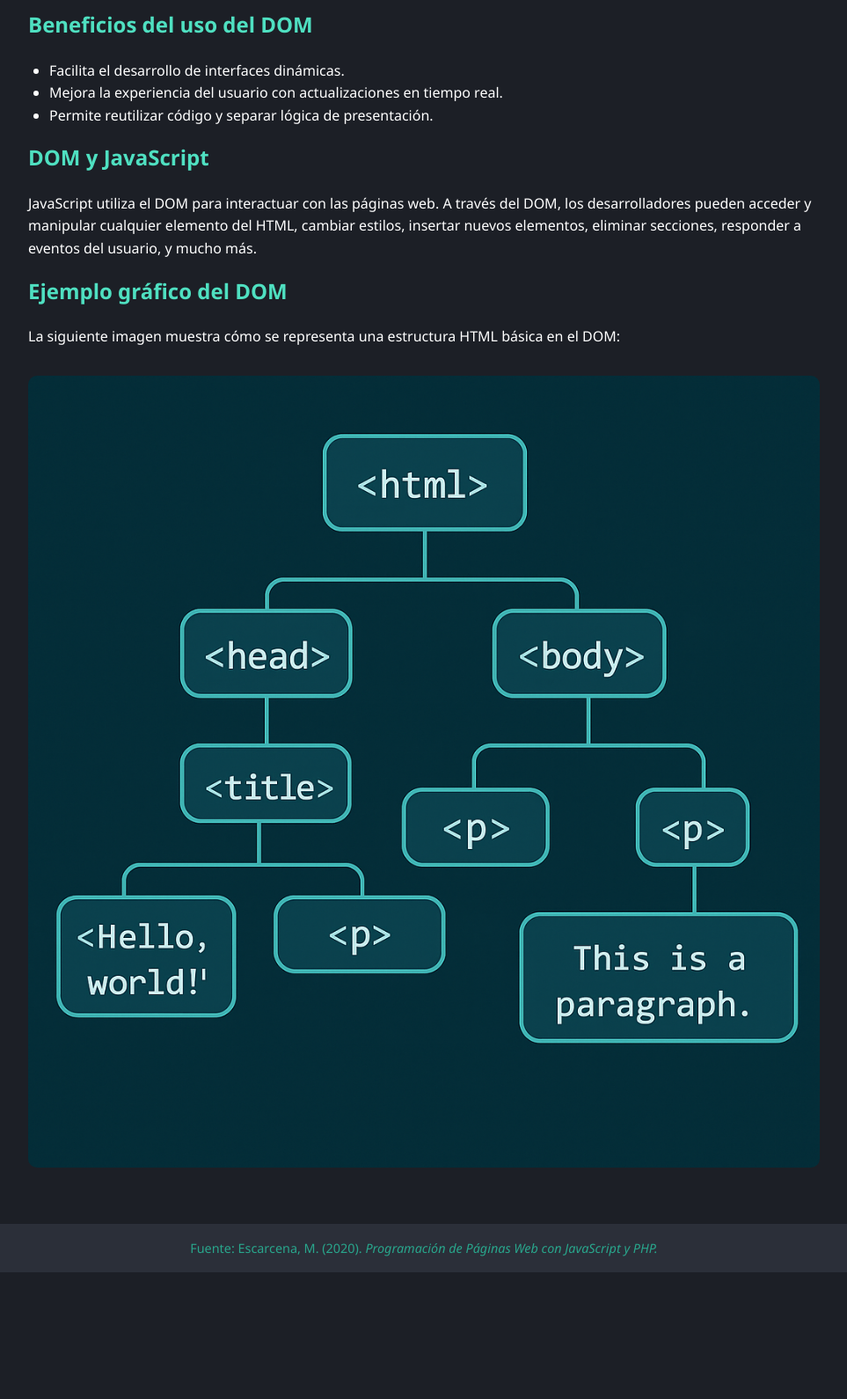
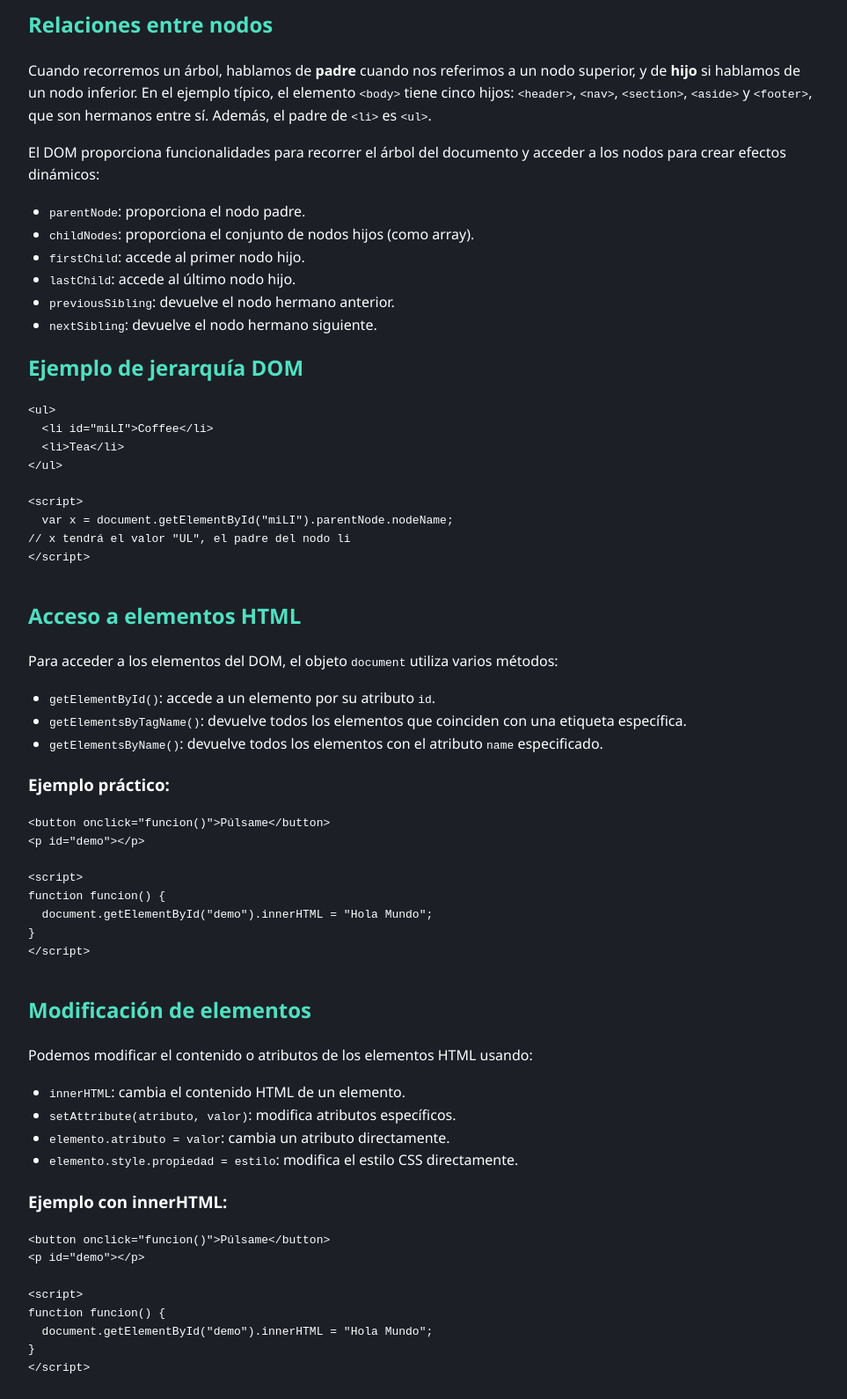
Before and after one commit to M-eng537/ActividadAutonoma, a plain HTML site: page index.html in a window 1280 px wide. Shown: the part 620-2210 px from the top of the page at 88% size, without its empty margins (158-1121 px from the left). Before the commit the page ends 2066 px from the top, so only its background shows below. Drawn offline with Linux system fonts and the light colour scheme.

Commit message:
Primer commit

```diff
--- a/index.html
+++ b/index.html
@@ -34,18 +34,89 @@
         modernas.
       </p>
 
-      <h2>Beneficios del uso del DOM</h2>
+      <h2>Relaciones entre nodos</h2>
+      <p>
+        Cuando recorremos un árbol, hablamos de <strong>padre</strong> cuando nos referimos a un nodo superior, y de <strong>hijo</strong> si hablamos de un
+        nodo inferior. En el ejemplo típico, el elemento <code>&lt;body&gt;</code> tiene cinco hijos: <code>&lt;header&gt;</code>, <code>&lt;nav&gt;</code>,
+        <code>&lt;section&gt;</code>, <code>&lt;aside&gt;</code> y <code>&lt;footer&gt;</code>, que son hermanos entre sí. Además, el padre de
+        <code>&lt;li&gt;</code> es <code>&lt;ul&gt;</code>.
+      </p>
+
+      <p>El DOM proporciona funcionalidades para recorrer el árbol del documento y acceder a los nodos para crear efectos dinámicos:</p>
       <ul>
-        <li>Facilita el desarrollo de interfaces dinámicas.</li>
-        <li>Mejora la experiencia del usuario con actualizaciones en tiempo real.</li>
-        <li>Permite reutilizar código y separar lógica de presentación.</li>
+        <li><code>parentNode</code>: proporciona el nodo padre.</li>
+        <li><code>childNodes</code>: proporciona el conjunto de nodos hijos (como array).</li>
+        <li><code>firstChild</code>: accede al primer nodo hijo.</li>
+        <li><code>lastChild</code>: accede al último nodo hijo.</li>
+        <li><code>previousSibling</code>: devuelve el nodo hermano anterior.</li>
+        <li><code>nextSibling</code>: devuelve el nodo hermano siguiente.</li>
       </ul>
 
-      <h2>DOM y JavaScript</h2>
-      <p>
-        JavaScript utiliza el DOM para interactuar con las páginas web. A través del DOM, los desarrolladores pueden acceder y manipular cualquier elemento del
-        HTML, cambiar estilos, insertar nuevos elementos, eliminar secciones, responder a eventos del usuario, y mucho más.
-      </p>
+      <h2>Ejemplo de jerarquía DOM</h2>
+      <pre>
+&lt;ul&gt;
+  &lt;li id="miLI"&gt;Coffee&lt;/li&gt;
+  &lt;li&gt;Tea&lt;/li&gt;
+&lt;/ul&gt;
+
+&lt;script&gt;
+  var x = document.getElementById("miLI").parentNode.nodeName;
+// x tendrá el valor "UL", el padre del nodo li
+&lt;/script&gt;
+  </pre
+      >
+
+      <h2>Acceso a elementos HTML</h2>
+      <p>Para acceder a los elementos del DOM, el objeto <code>document</code> utiliza varios métodos:</p>
+      <ul>
+        <li><code>getElementById()</code>: accede a un elemento por su atributo <code>id</code>.</li>
+        <li><code>getElementsByTagName()</code>: devuelve todos los elementos que coinciden con una etiqueta específica.</li>
+        <li><code>getElementsByName()</code>: devuelve todos los elementos con el atributo <code>name</code> especificado.</li>
+      </ul>
+
+      <h3>Ejemplo práctico:</h3>
+      <pre>
+&lt;button onclick="funcion()"&gt;Púlsame&lt;/button&gt;
+&lt;p id="demo"&gt;&lt;/p&gt;
+
+&lt;script&gt;
+function funcion() {
+  document.getElementById("demo").innerHTML = "Hola Mundo";
+}
+&lt;/script&gt;
+  </pre
+      >
+
+      <h2>Modificación de elementos</h2>
+      <p>Podemos modificar el contenido o atributos de los elementos HTML usando:</p>
+      <ul>
+        <li><code>innerHTML</code>: cambia el contenido HTML de un elemento.</li>
+        <li><code>setAttribute(atributo, valor)</code>: modifica atributos específicos.</li>
+        <li><code>elemento.atributo = valor</code>: cambia un atributo directamente.</li>
+        <li><code>elemento.style.propiedad = estilo</code>: modifica el estilo CSS directamente.</li>
+      </ul>
+
+      <h3>Ejemplo con innerHTML:</h3>
+      <pre>
+&lt;button onclick="funcion()"&gt;Púlsame&lt;/button&gt;
+&lt;p id="demo"&gt;&lt;/p&gt;
+
+&lt;script&gt;
+function funcion() {
+  document.getElementById("demo").innerHTML = "Hola Mundo";
+}
+&lt;/script&gt;
+  </pre
+      >
+
+      <h2>Manejadores de eventos</h2>
+      <p>Es posible agregar eventos directamente mediante JavaScript con:</p>
+      <pre>
+document.getElementById("miBoton").onclick = function() {
+  // código que se ejecuta al hacer clic
+};
+  </pre
+      >
 
       <h2>Ejemplo gráfico del DOM</h2>
       <p>La siguiente imagen muestra cómo se representa una estructura HTML básica en el DOM:</p>
```
